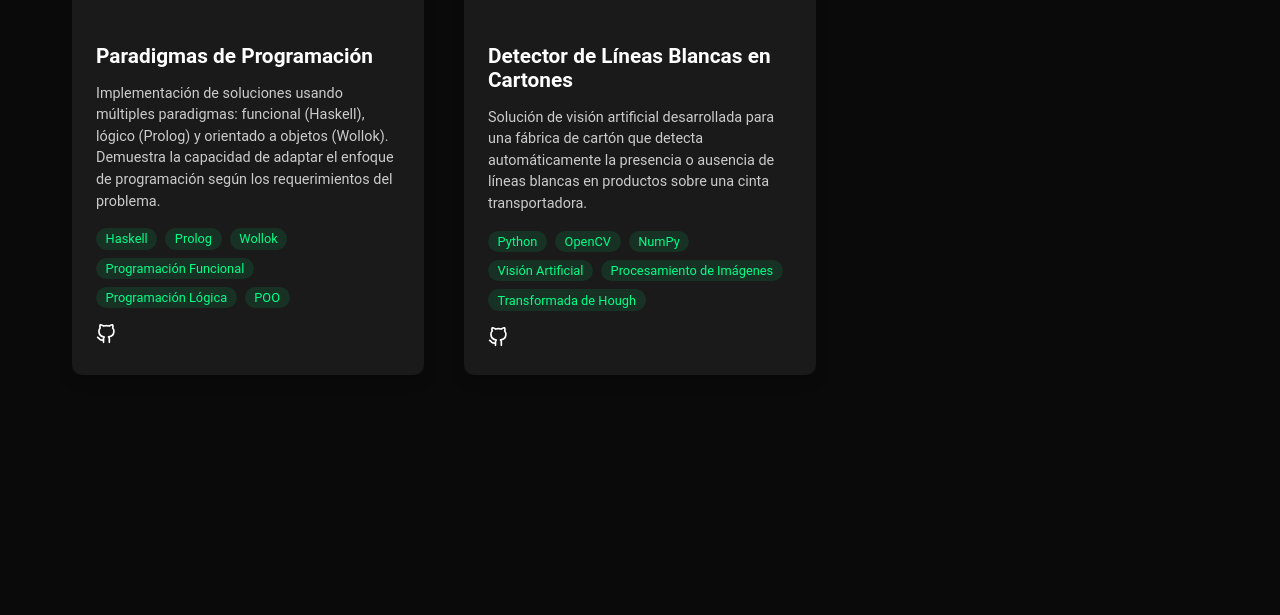
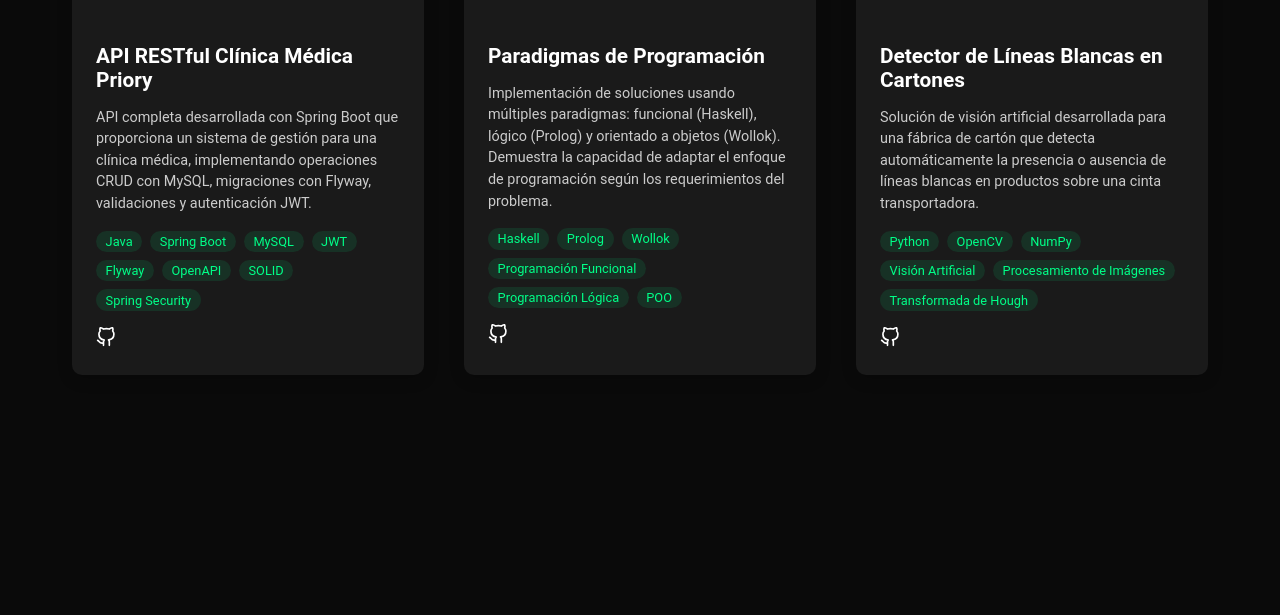
Before and after one commit to GonzaloPontnau/gonzalopontnau.github.io, a Django app: page / in a window 1280 px wide. Shown: the part 3738-4353 px from the top of the page. Run offline with Django 5.2, Linux system fonts and the light colour scheme.

Commit message:
add: java project restful api

```diff
--- a/main/templates/main/home.html
+++ b/main/templates/main/home.html
@@ -458,6 +458,56 @@
           <div class="project-card">
             <div class="project-image">
               <img
+                src="{% static 'images\RESTful-API-java.jpg' %}"
+                alt="API RESTful Clínica Priory"
+              />
+            </div>
+            <div class="project-info">
+              <h3 class="project-title">API RESTful Clínica Médica Priory</h3>
+              <p class="project-description">
+                API completa desarrollada con Spring Boot que proporciona un sistema de gestión para una clínica médica,
+                implementando operaciones CRUD con MySQL, migraciones con Flyway, validaciones y autenticación JWT.
+              </p>
+              <div class="project-tech">
+                <span class="tech-tag">Java</span>
+                <span class="tech-tag">Spring Boot</span>
+                <span class="tech-tag">MySQL</span>
+                <span class="tech-tag">JWT</span>
+                <span class="tech-tag">Flyway</span>
+                <span class="tech-tag">OpenAPI</span>
+                <span class="tech-tag">SOLID</span>
+                <span class="tech-tag">Spring Security</span>
+              </div>
+              <div class="project-links">
+                <a
+                  href="https://github.com/PontnauGonzalo/API-REST-priorymed.api"
+                  target="_blank"
+                  class="project-link"
+                >
+                  <svg
+                    xmlns="http://www.w3.org/2000/svg"
+                    width="20"
+                    height="20"
+                    viewBox="0 0 24 24"
+                    fill="none"
+                    stroke="currentColor"
+                    stroke-width="2"
+                    stroke-linecap="round"
+                    stroke-linejoin="round"
+                  >
+                    <path
+                      d="M9 19c-5 1.5-5-2.5-7-3m14 6v-3.87a3.37 3.37 0 0 0-.94-2.61c3.14-.35 6.44-1.54 6.44-7A5.44 5.44 0 0 0 20 4.77 5.07 5.07 0 0 0 19.91 1S18.73.65 16 2.48a13.38 13.38 0 0 0-7 0C6.27.65 5.09 1 5.09 1A5.07 5.07 0 0 0 5 4.77a5.44 5.44 0 0 0-1.5 3.78c0 5.42 3.3 6.61 6.44 7A3.37 3.37 0 0 0 9 18.13V22"
+                    ></path>
+                  </svg>
+                </a>
+              </div>
+            </div>
+          </div>
+
+          <!-- Proyecto 5 -->
+          <div class="project-card">
+            <div class="project-image">
+              <img
                 src="{% static 'images/pdp.jpg' %}"
                 alt="Paradigmas de Programación"
               />
@@ -504,7 +554,7 @@
             </div>
           </div>
 
-          <!-- Proyecto Detector de Líneas Blancas -->
+          <!-- Proyecto 6 Detector de Líneas Blancas -->
           <div class="project-card">
             <div class="project-image">
               <img
@@ -551,6 +601,12 @@
               </div>
             </div>
           </div>
+
+
+
+
+
+
         </div>
       </div>
     </section>
```
Also changed, not shown: main/static/images/RESTful-API-java.jpg (added).
